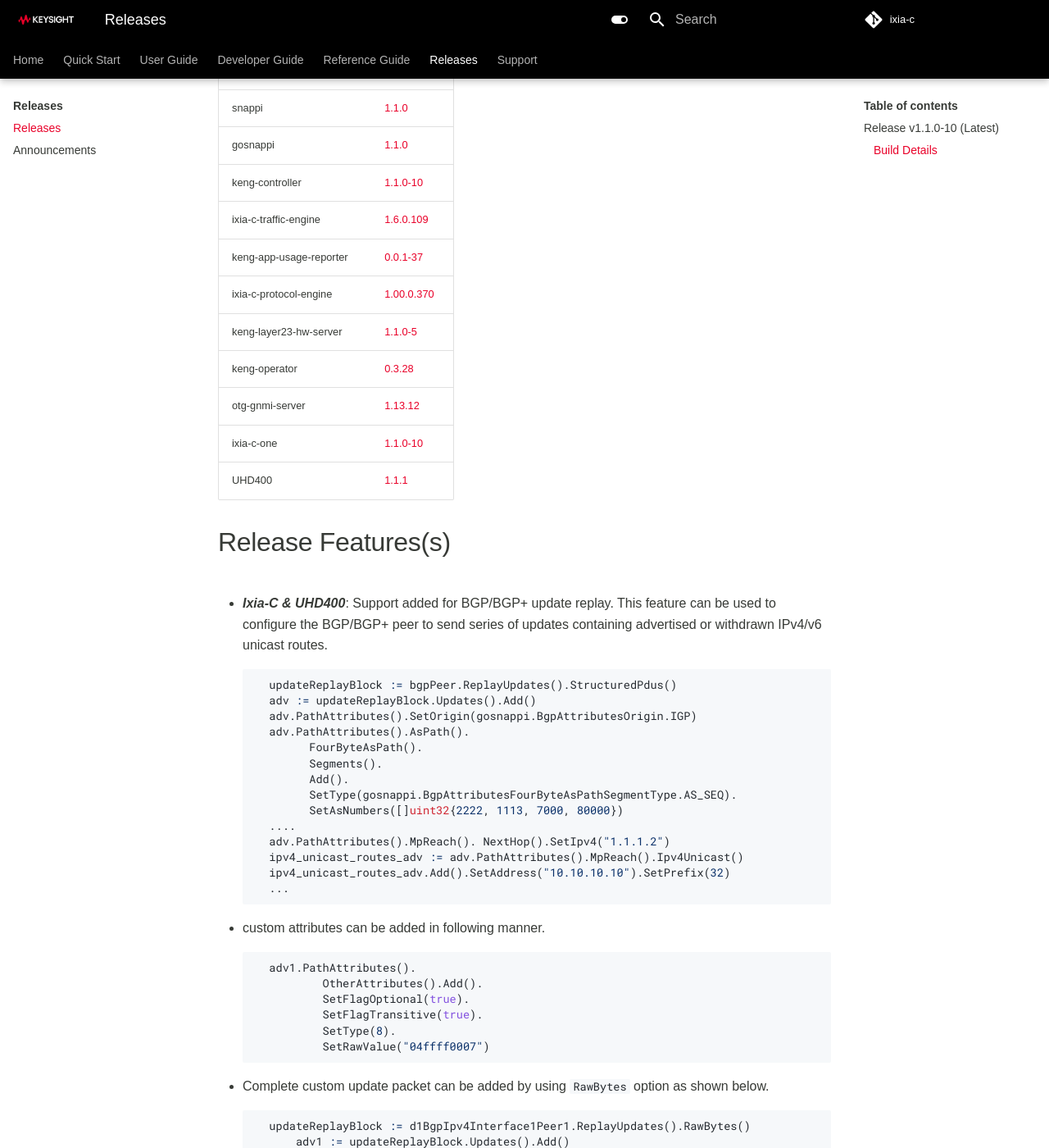
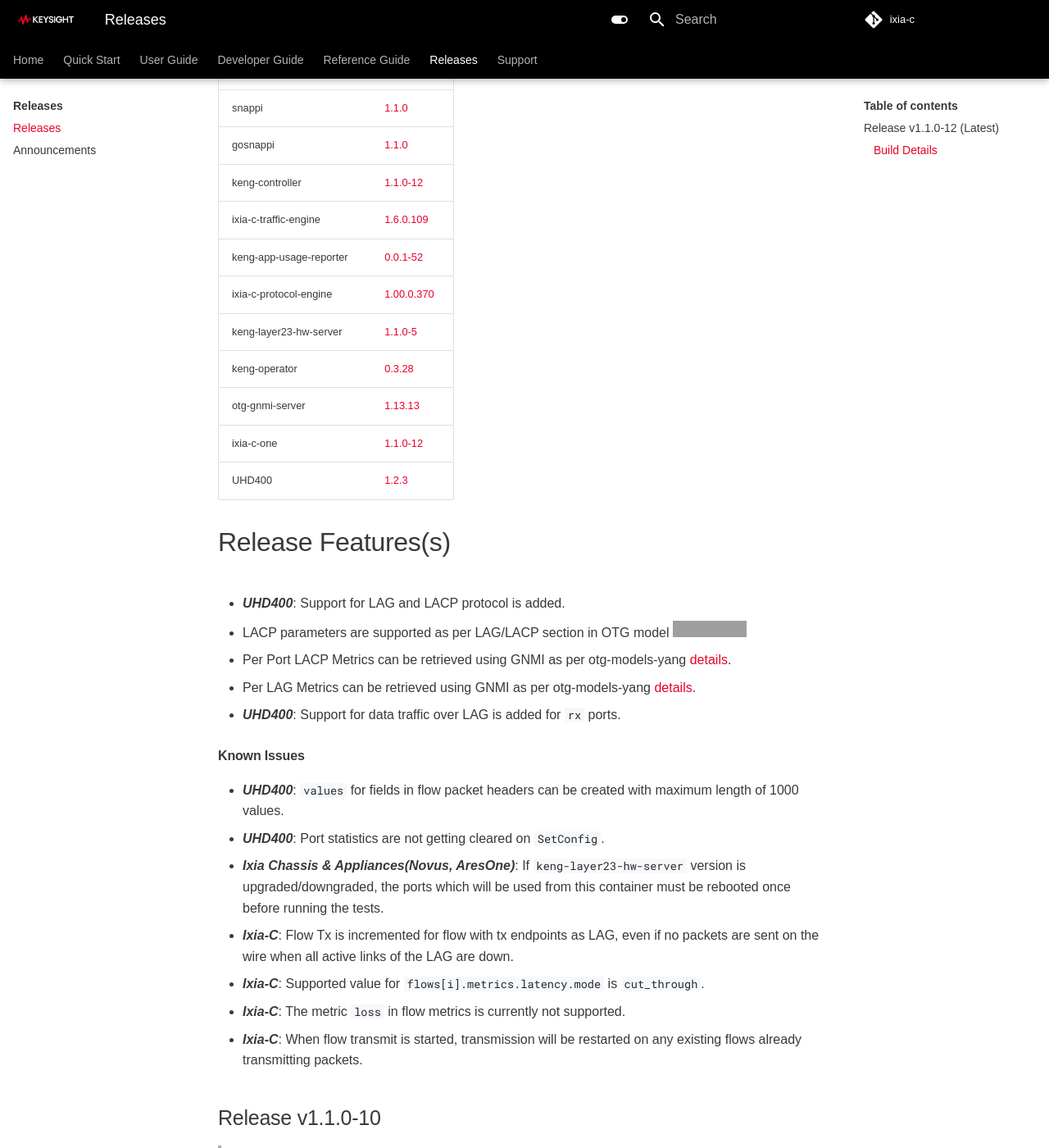
Before and after one commit to open-traffic-generator/ixia-c, an MkDocs documentation site: the page built from docs/releases.md, in a window 1280 px wide and 1400 px high, scrolled down 344 px. Shown: the whole window at 82% size. Built offline with MkDocs 1.6.1 and Material for MkDocs 9.7.7, drawn with Linux system fonts in a browser that asks for light colours; some web fonts are replaced; comment, search, counter and statistics services are not loaded; some of the changed text lies outside the part shown; grey boxes are pictures that could not be loaded.

Commit message:
Release v1.1.0-12

```diff
--- a/deployments/k8s/components/images/kustomization.yaml
+++ b/deployments/k8s/components/images/kustomization.yaml
@@ -1,14 +1,14 @@
 apiVersion: kustomize.config.k8s.io/v1alpha1
 kind: Component
 
-# Release: https://github.com/open-traffic-generator/ixia-c/releases/tag/v1.1.0-10
+# Release: https://github.com/open-traffic-generator/ixia-c/releases/tag/v1.1.0-12
 images:
   - name: keng-controller
     newName: ghcr.io/open-traffic-generator/keng-controller
-    newTag: "1.1.0-10"
+    newTag: "1.1.0-12"
   - name: otg-gnmi-server
     newName: ghcr.io/open-traffic-generator/otg-gnmi-server
-    newTag: "1.13.12"
+    newTag: "1.13.13"
   - name: ixia-c-traffic-engine
     newName: ghcr.io/open-traffic-generator/ixia-c-traffic-engine
     newTag: "1.6.0.109"
--- a/docs/releases.md
+++ b/docs/releases.md
@@ -1,7 +1,46 @@
 # Ixia-c Release Notes and Version Compatibility
 
-
-## Release  v1.1.0-10 (Latest)
+## Release  v1.1.0-12 (Latest)
+> 22nd March, 2024
+
+#### Build Details
+
+| Component                     | Version       |
+|-------------------------------|---------------|
+| Open Traffic Generator API    | [1.1.0](https://redocly.github.io/redoc/?url=https://raw.githubusercontent.com/open-traffic-generator/models/v1.1.0/artifacts/openapi.yaml)         |
+| snappi                        | [1.1.0](https://pypi.org/project/snappi/1.1.0)        |
+| gosnappi                      | [1.1.0](https://pkg.go.dev/github.com/open-traffic-generator/snappi/gosnappi@v1.1.0)        |
+| keng-controller               | [1.1.0-12](https://github.com/orgs/open-traffic-generator/packages/container/package/keng-controller)    |
+| ixia-c-traffic-engine         | [1.6.0.109](https://github.com/orgs/open-traffic-generator/packages/container/package/ixia-c-traffic-engine)       |
+| keng-app-usage-reporter       | [0.0.1-52](https://github.com/orgs/open-traffic-generator/packages/container/package/keng-app-usage-reporter)      |
+| ixia-c-protocol-engine        | [1.00.0.370](https://github.com/orgs/open-traffic-generator/packages/container/package/ixia-c-protocol-engine)    |
+| keng-layer23-hw-server        | [1.1.0-5](https://github.com/orgs/open-traffic-generator/packages/container/package/keng-layer23-hw-server)    |
+| keng-operator                 | [0.3.28](https://github.com/orgs/open-traffic-generator/packages/container/package/keng-operator)        |
+| otg-gnmi-server               | [1.13.13](https://github.com/orgs/open-traffic-generator/packages/container/package/otg-gnmi-server)         |
+| ixia-c-one                    | [1.1.0-12](https://github.com/orgs/open-traffic-generator/packages/container/package/ixia-c-one/)         |
+| UHD400                        | [1.2.3](https://downloads.ixiacom.com/support/downloads_and_updates/public/UHD400/1.2/1.2.3/artifacts.tar)         |
+
+
+# Release Features(s)
+* <b><i>UHD400</i></b>: Support for LAG and LACP protocol is added.
+  - LACP parameters are supported as per LAG/LACP section in OTG model <a href="https://redocly.github.io/redoc/?url=https://github.com/open-traffic-generator/models/releases/download/v1.1.0/openapi.yaml"><img alt="Release v1.1.0" src="https://img.shields.io/badge/release-v1.1.0-brightgreen"></a>
+  - Per Port LACP Metrics can be retrieved using GNMI as per otg-models-yang <a href="https://github.com/open-traffic-generator/models-yang/blob/main/artifacts/open-traffic-generator-lacp.txt">details</a>.
+  - Per LAG Metrics can be retrieved using GNMI as per otg-models-yang <a href="https://github.com/open-traffic-generator/models-yang/blob/main/artifacts/open-traffic-generator-lag.txt">details</a>.
+
+* <b><i>UHD400</i></b>: Support for data traffic over LAG is added for `rx` ports.
+
+
+#### Known Issues
+* <b><i>UHD400</i></b>: `values` for fields in flow packet headers can be created with maximum length of 1000 values.
+* <b><i>UHD400</i></b>: Port statistics are not getting cleared on `SetConfig`.
+* <b><i>Ixia Chassis & Appliances(Novus, AresOne)</i></b>: If `keng-layer23-hw-server` version is upgraded/downgraded, the ports which will be used from this container must be rebooted once before running the tests.
+* <b><i>Ixia-C</i></b>: Flow Tx is incremented for flow with tx endpoints as LAG, even if no packets are sent on the wire when all active links of the LAG are down.
+* <b><i>Ixia-C</i></b>: Supported value for `flows[i].metrics.latency.mode` is `cut_through`.
+* <b><i>Ixia-C</i></b>: The metric `loss` in flow metrics is currently not supported.
+* <b><i>Ixia-C</i></b>: When flow transmit is started, transmission will be restarted on any existing flows already transmitting packets.
+
+
+## Release  v1.1.0-10
 > 20th March, 2024
 
 #### Build Details
@@ -9,7 +48,7 @@
 | Component                     | Version       |
 |-------------------------------|---------------|
 | Open Traffic Generator API    | [1.1.0](https://redocly.github.io/redoc/?url=https://raw.githubusercontent.com/open-traffic-generator/models/v1.1.0/artifacts/openapi.yaml)         |
-| snappi                        | [1.1.0](https://pypi.org/project/snappi/1.0.2)        |
+| snappi                        | [1.1.0](https://pypi.org/project/snappi/1.1.0)        |
 | gosnappi                      | [1.1.0](https://pkg.go.dev/github.com/open-traffic-generator/snappi/gosnappi@v1.1.0)        |
 | keng-controller               | [1.1.0-10](https://github.com/orgs/open-traffic-generator/packages/container/package/keng-controller)    |
 | ixia-c-traffic-engine         | [1.6.0.109](https://github.com/orgs/open-traffic-generator/packages/container/package/ixia-c-traffic-engine)       |
```
Also changed, not shown: deployments/k8s/network-emulation/readme.md (+2 -2 lines), docs/deployments-kne.md (+7 -7 lines), docs/news.md (+4 -0 lines), docs/tests-chassis-app.md (+2 -2 lines), readme.md (+1 -1 lines), 1 other file.
